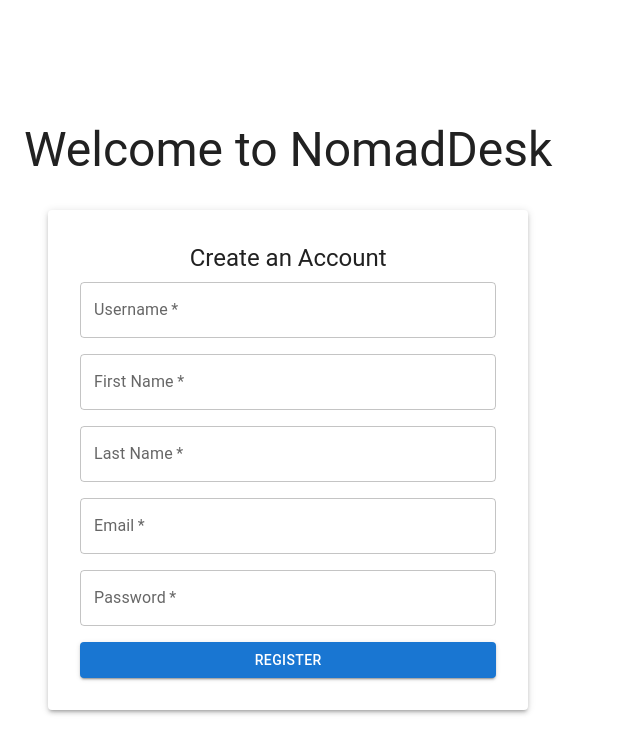
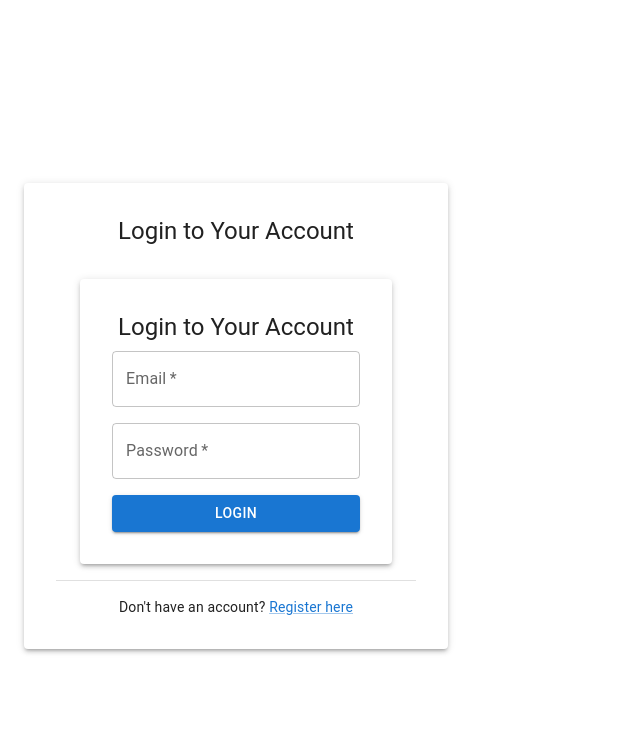
Before and after one commit to surface-integral/boilermake2025, a React (Vite) app in the folder frontend/nomadesk/: page /login in a window 1280 px wide. Shown: the top 754 px of the page, without its empty margins (0-640 px from the left). Built offline with nearby package versions, Linux system fonts and the light colour scheme.

Commit message:
login and register pages done

```diff
--- a/frontend/nomadesk/package.json
+++ b/frontend/nomadesk/package.json
@@ -14,7 +14,8 @@
     "@emotion/styled": "^11.14.0",
     "@mui/material": "^6.4.5",
     "react": "^19.0.0",
-    "react-dom": "^19.0.0"
+    "react-dom": "^19.0.0",
+    "react-router-dom": "^7.2.0"
   },
   "devDependencies": {
     "@eslint/js": "^9.19.0",
--- a/frontend/nomadesk/src/App.jsx
+++ b/frontend/nomadesk/src/App.jsx
@@ -1,18 +1,18 @@
 import React from "react";
-import RegisterForm from "./components/RegisterForm";
-import { CssBaseline, Container, Typography } from "@mui/material";
+import { BrowserRouter as Router, Routes, Route } from "react-router-dom";
+import { CssBaseline } from "@mui/material";
+import RegisterPage from "./pages/RegisterPage";
+import LoginPage from "./pages/LoginPage";
 
 function App() {
   return (
-    <>
+    <Router>
       <CssBaseline />
-      <Container>
-        <Typography variant="h3" align="center" gutterBottom sx={{ mt: 4 }}>
-          Welcome to NomadDesk
-        </Typography>
-        <RegisterForm />
-      </Container>
-    </>
+      <Routes>
+        <Route path="/" element={<RegisterPage />} />
+        <Route path="/login" element={<LoginPage />} />
+      </Routes>
+    </Router>
   );
 }
 
--- /dev/null
+++ b/frontend/nomadesk/src/components/LoginForm.jsx
@@ -0,0 +1,95 @@
+import React, { useState } from "react";
+import {
+  TextField,
+  Button,
+  Container,
+  Paper,
+  Box,
+  Typography,
+  Alert,
+} from "@mui/material";
+
+const LoginForm = () => {
+  const [loginData, setLoginData] = useState({
+    email: "",
+    password: "",
+  });
+
+  const [message, setMessage] = useState(null);
+
+  const handleChange = (e) => {
+    setLoginData({ ...loginData, [e.target.name]: e.target.value });
+  };
+
+  const handleSubmit = async (e) => {
+    e.preventDefault();
+    setMessage(null);
+
+    try {
+      const response = await fetch("http://localhost:3000/api/login/", {
+        method: "POST",
+        headers: { "Content-Type": "application/json" },
+        body: JSON.stringify(loginData),
+      });
+
+      console.log("response:", response);
+      const data = await response.json();
+      console.log("data:", data);
+
+      if (response.ok) {
+        setMessage({ type: "success", text: "Login successful!" });
+      } else {
+        setMessage({ type: "error", text: data.message || "Login failed" });
+      }
+    } catch (error) {
+      setMessage({ type: "error", text: "Error connecting to server." });
+    }
+  };
+
+  return (
+    <Container maxWidth="sm">
+      <Paper elevation={3} sx={{ p: 4, mt: 4, textAlign: "center" }}>
+        <Typography variant="h5" gutterBottom>
+          Login to Your Account
+        </Typography>
+
+        {message && (
+          <Alert severity={message.type} sx={{ mb: 2 }}>
+            {message.text}
+          </Alert>
+        )}
+
+        <Box
+          component="form"
+          onSubmit={handleSubmit}
+          sx={{ display: "flex", flexDirection: "column", gap: 2 }}
+        >
+          <TextField
+            label="Email"
+            name="email"
+            type="email"
+            value={loginData.email}
+            onChange={handleChange}
+            required
+            fullWidth
+          />
+          <TextField
+            label="Password"
+            name="password"
+            type="password"
+            value={loginData.password}
+            onChange={handleChange}
+            required
+            fullWidth
+          />
+
+          <Button type="submit" variant="contained" color="primary" fullWidth>
+            Login
+          </Button>
+        </Box>
+      </Paper>
+    </Container>
+  );
+};
+
+export default LoginForm;
--- /dev/null
+++ b/frontend/nomadesk/src/pages/LoginPage.jsx
@@ -0,0 +1,35 @@
+import React from "react";
+import {
+  Container,
+  Paper,
+  Typography,
+  Box,
+  Link,
+  Divider,
+} from "@mui/material";
+import LoginForm from "../components/LoginForm";
+
+const LoginPage = () => {
+  return (
+    <Container maxWidth="sm">
+      <Paper elevation={3} sx={{ p: 4, mt: 4, textAlign: "center" }}>
+        <Typography variant="h5" gutterBottom>
+          Login to Your Account
+        </Typography>
+
+        <LoginForm />
+
+        <Divider sx={{ my: 2 }} />
+
+        {/* Link to Register Page */}
+        <Box sx={{ mt: 2 }}>
+          <Typography variant="body2">
+            Don't have an account? <Link href="/">Register here</Link>
+          </Typography>
+        </Box>
+      </Paper>
+    </Container>
+  );
+};
+
+export default LoginPage;
--- /dev/null
+++ b/frontend/nomadesk/src/pages/RegisterPage.jsx
@@ -0,0 +1,35 @@
+import React from "react";
+import {
+  Container,
+  Paper,
+  Typography,
+  Box,
+  Link,
+  Divider,
+} from "@mui/material";
+import RegisterForm from "../components/RegisterForm";
+
+const RegisterPage = () => {
+  return (
+    <Container maxWidth="sm">
+      <Paper elevation={3} sx={{ p: 4, mt: 4, textAlign: "center" }}>
+        <Typography variant="h5" gutterBottom>
+          Create an Account
+        </Typography>
+
+        <RegisterForm />
+
+        <Divider sx={{ my: 2 }} />
+
+        {/* Link to Login Page */}
+        <Box sx={{ mt: 2 }}>
+          <Typography variant="body2">
+            Already have an account? <Link href="/login">Login here</Link>
+          </Typography>
+        </Box>
+      </Paper>
+    </Container>
+  );
+};
+
+export default RegisterPage;
```
Also changed, not shown: 1 other file (tests, documents, lock files or other folders).
